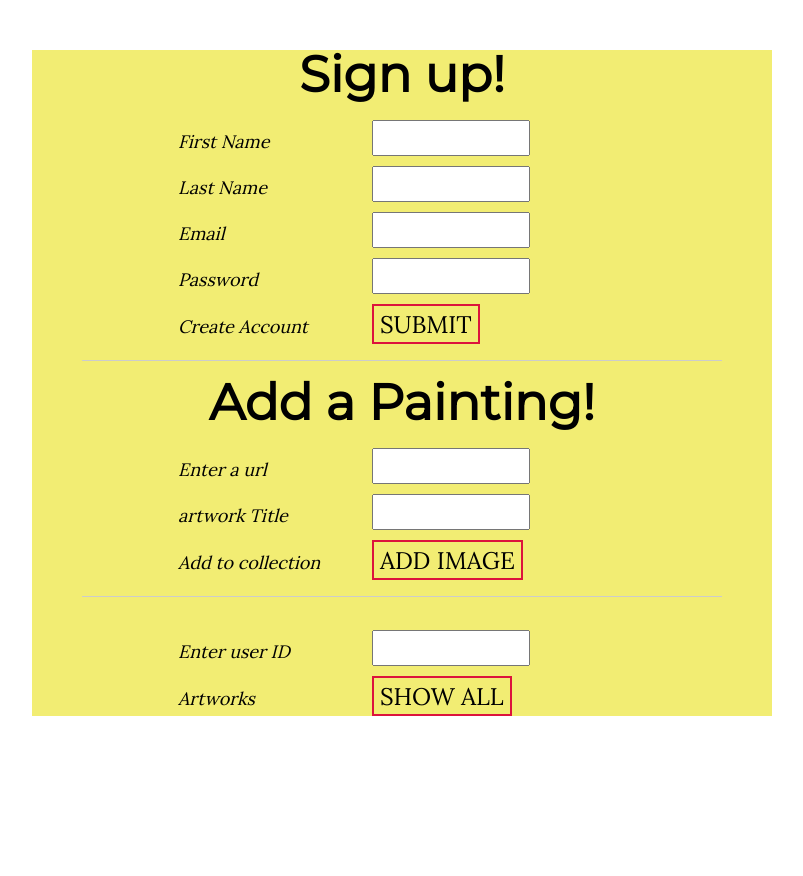
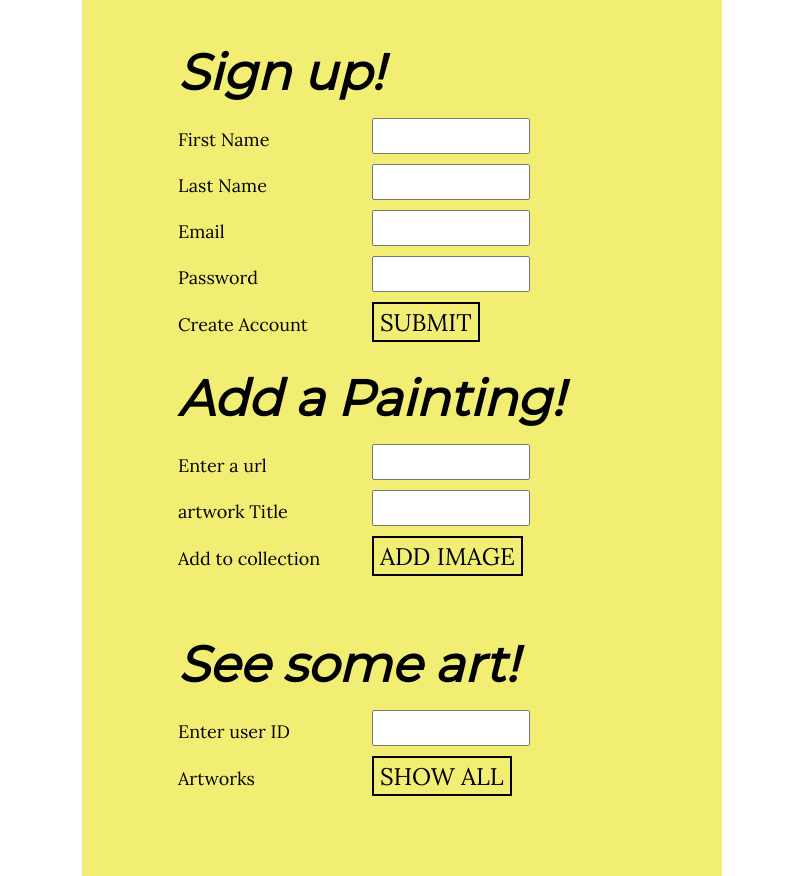
Before and after one commit to amyeckert/fe101, a plain HTML site: page json-ajax/index.html in a window 1280 px wide. Shown: the whole page, without its empty margins (238-1041 px from the left). Before the commit the page ends 850 px from the top, so only its background shows below. Drawn offline with nearby package versions, Linux system fonts and the light colour scheme.

Commit message:
style tweaks

```diff
--- a/json-ajax/css/main.css
+++ b/json-ajax/css/main.css
@@ -6,24 +6,28 @@ body {
 }
 .wrapper {
 	width: 50%;
-	margin: 50px auto;
-	padding: 0 50px;
+	margin: 0 auto;
+	padding: 2rem 0 ;
 	background-color: hsla(58, 83%, 50%, 0.6);
+}
+
+form {
+	width: 70%;
+	margin: 0 auto;
+	padding: 1rem 0;
+	font-family: 'Lora', serif;
+	font-size: 18px;
+	/*border-top: 2px solid black;*/
+
 }
 h2 {
 	font-family: 'Montserrat', sans-serif;
 	font-size: 50px;
+	font-style: italic;
 	width: 100%;
-	text-align: center;
+	margin-top: 2rem;
+	text-align: left;
 	margin: 0 auto 20px auto;
-
-}
-form {
-	width: 70%;
-	margin: 0 auto;
-	font-family: 'Lora', serif;
-	font-style: italic;
-	font-size: 18px;
 
 }
 label {
@@ -37,14 +41,19 @@ input {
 	margin-bottom: 10px;
 	font-family: 'Lora', serif;
 	font-size: 20px;
+
 }
 button {
  	height: 40px;
- 	border: 2px solid crimson;
+ 	border: 2px solid black;
  	font-family: 'Lora', serif;
  	text-transform: uppercase;
  	background-color: transparent;
  	font-size: 24px;
+}
+button:hover {
+	background-color: black;
+	color: white;
 }
 .artworks {
 	width: 100%;
--- a/json-ajax/index.html
+++ b/json-ajax/index.html
@@ -15,8 +15,8 @@
 	<body class="image">
 
 	<div class='wrapper'>
-		<h2>Sign up!</h2>
 		<form action="#" method="post" id="sign-up">
+			<h2>Sign up!</h2>
 
 			<label for='fname'>First Name</label>
 			<input type="text" name="fname" value="" id='fname'><br>
@@ -34,10 +34,8 @@
 			<button type="submit" name="user-submit" value="" id='user-submit'>Submit</button><br>
 		</form>
 
-		<hr>
-
-		<h2>Add a Painting!</h2>
 		<form action="#" method="post" id='add-image'>
+			<h2>Add a Painting!</h2>
 			<label>Enter a url</label>
 			<input type="text" name="url" id='url'><br>
 
@@ -47,9 +45,11 @@
 			<label>Add to collection</label>
 			<button type="submit" name="" value="">add image</button><br>
 		</form>
-		<hr>
+
 		<div class="artworks">
+
 			<form action="#" method="post" id="show-art">
+				<h2>See some art!</h2>
 				<label>Enter user ID</label>
 				<input type="text" name="user-id" id="user-id">
 				<label>Artworks</label>
--- a/json-ajax/js/main.js
+++ b/json-ajax/js/main.js
@@ -37,7 +37,7 @@ $(document).ready(function(e) {
 		var title = $('#title').val();
 		var $background = $('body');
 
-		console.log(url);
+		// console.log(url);
 
 		$background.css('background-image', 'url("' + url  + '")');
 		addPainting(myId, url, title);
@@ -49,7 +49,7 @@ $(document).ready(function(e) {
 		//get user by ID
 		var userId = $('#user-id').val();
 		console.log(userId);
-
+		∆
 		listPaintings(userId);
 
 	});
```
